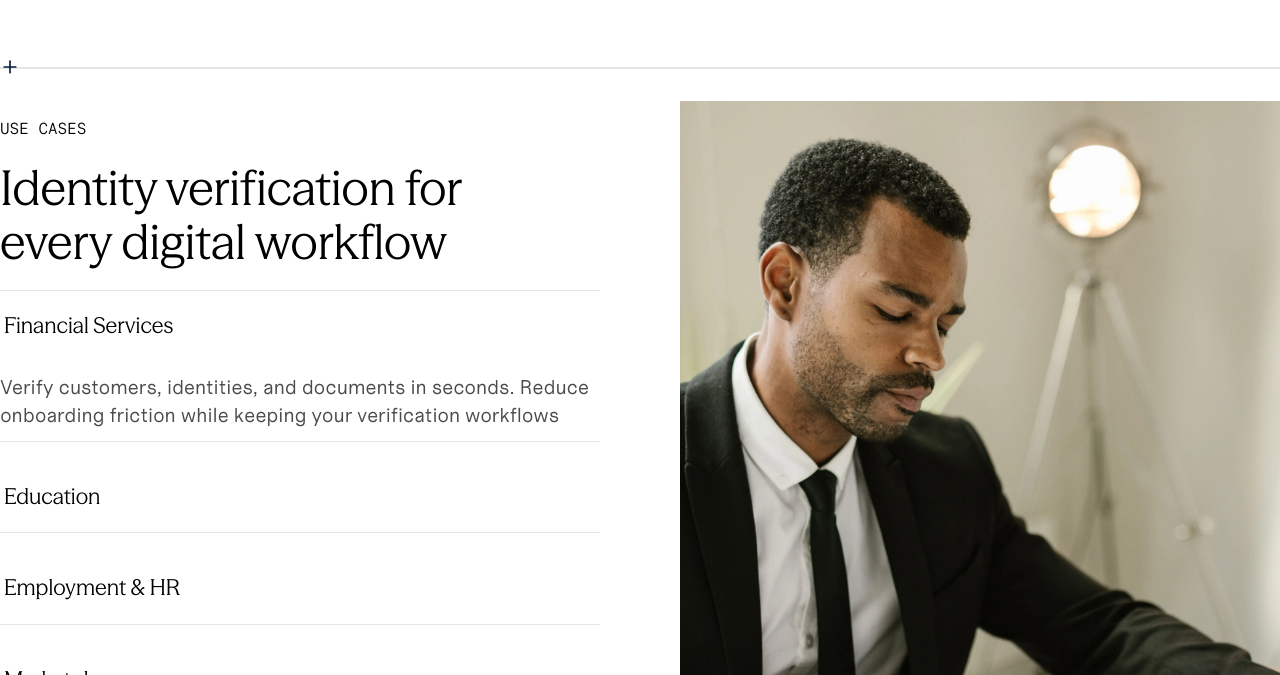
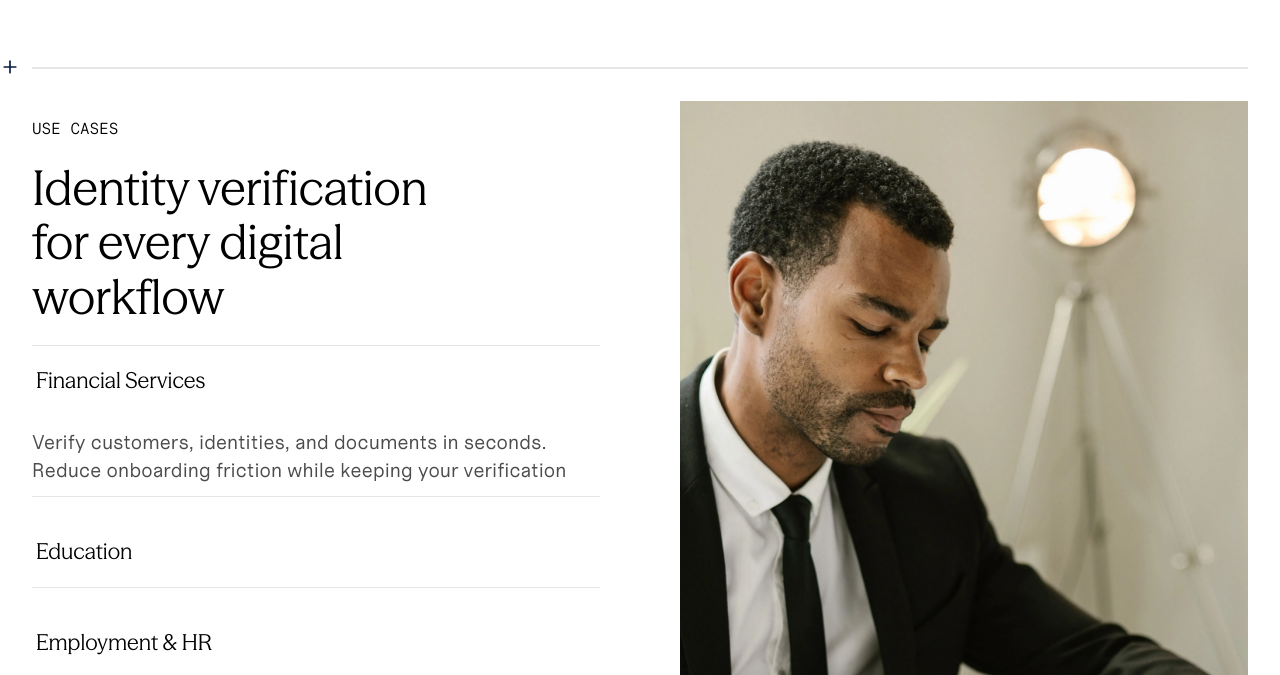
Before and after one commit to chiscookeke11/veridoc, a Next.js app in the folder civic_verify_frontend/: page / in a window 1280 px wide. Shown: the part 3915-4590 px from the top of the page. Built offline with nearby package versions, Linux system fonts and the light colour scheme.

Commit message:
FEAT: updated the use cases section animation a bit

```diff
--- a/civic_verify_frontend/src/components/TrustedCompanies.tsx
+++ b/civic_verify_frontend/src/components/TrustedCompanies.tsx
@@ -2,6 +2,7 @@ import Link from "next/link";
 import Marquee from "react-fast-marquee";
 import { trusted_organizations_data } from "../../data/trusted_organizations_data";
 import Image from "next/image";
+
 
 
 
--- a/civic_verify_frontend/src/components/UseCases.tsx
+++ b/civic_verify_frontend/src/components/UseCases.tsx
@@ -4,7 +4,7 @@ import { Plus } from "lucide-react";
 import { use_cases_data } from "../../data/use_cases_data";
 import { useState } from "react";
 import Image from "next/image";
-
+import { motion } from "framer-motion"
 
 
 
@@ -13,7 +13,7 @@ export default function UseCases() {
 
 
     return (
-        <section className="w-full max-w-7xl  mx-auto relative text-black font-season-vf pb-12 md:pb-52 px-8 md:px-0" >
+        <section className="w-full max-w-7xl  mx-auto relative text-black font-season-vf pb-12 md:pb-52 px-8 " >
 
             <hr className="border  border-black/10 " />
 
@@ -49,9 +49,30 @@ export default function UseCases() {
                                 </div>
 
                                 {/* accordion body  */}
-                                <div className={` overflow-hidden font-uncut text-sm md:text-xl text-[#000000] opacity-70
-                                    ${selected === i ? "h-20 max-h-fit py-5" : "h-0 py-0"} duration-300 ease-in-out transition-all `} >
-                                    {use_case.content}
+                                <div
+                                    className={`overflow-hidden font-uncut text-sm md:text-xl text-[#000000] opacity-70
+    ${selected === i ? "h-20 max-h-fit py-5" : "h-0 py-0"}
+    duration-300 ease-in-out transition-all`}
+                                >
+                                    {selected === i && (
+                                        <motion.p
+                                            key={selected}
+                                            initial={{
+                                                y: 30,
+                                                opacity: 0,
+                                            }}
+                                            animate={{
+                                                y: 0,
+                                                opacity: 1,
+                                            }}
+                                            transition={{
+                                                duration: 0.5,
+                                                ease: [0.22, 1, 0.36, 1],
+                                            }}
+                                        >
+                                            {use_case.content}
+                                        </motion.p>
+                                    )}
                                 </div>
                             </div>
                         ))}
```
